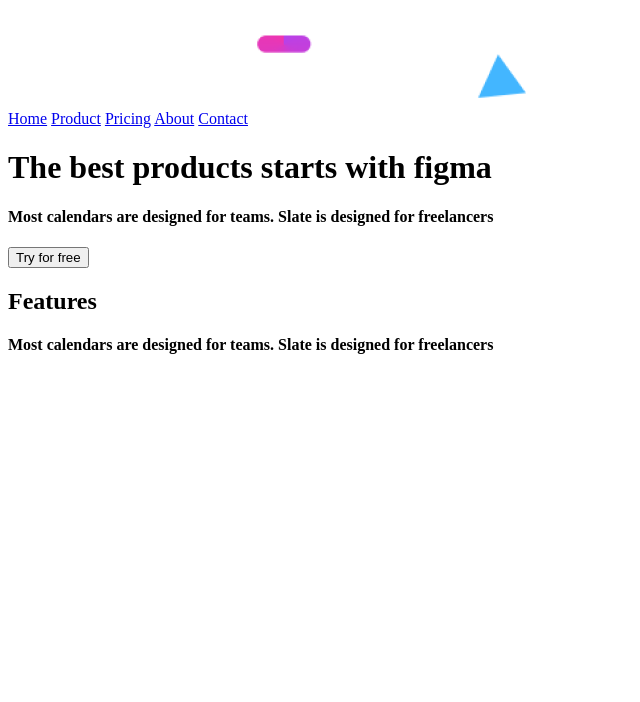
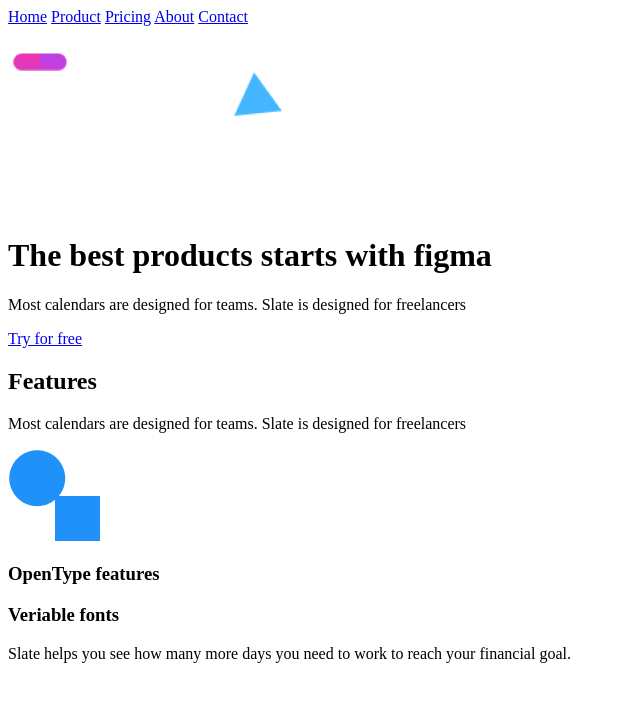
Before and after one commit to MaksymFartushok/web-project, a plain HTML site: page index.html in a window 1280 px wide. Shown: the whole page, without its empty margins (0-640 px from the left). Drawn offline with Linux system fonts and the light colour scheme.

Commit message:
index.html updated

```diff
--- a/index.html
+++ b/index.html
@@ -10,29 +10,43 @@
 </head>
 
 <body>
-    <script src="https://unpkg.com/html-data-include@3.3.3/html-data-include.js"></script>
-    <header>
-        <nav>
+    <header class="header">
+        <nav class="header__menu">
             <a href="#">Home</a>
             <a href="#">Product</a>
             <a href="#">Pricing</a>
             <a href="#">About</a>
-            <a href="#">Contact</a> <img src="src/logo.png" alt="figma logo">
-            <img src="src/twitter_logo.png" alt="twitter logo">
-            <img src="src/fb_logo.png" alt="facebook logo">
-            <img src="src/in_logo.png" alt="instagram logo">
+            <a href="#">Contact</a>
         </nav>
+        <img src="img/logo.png" alt="figma logo">
+        <div class="header__social-logo">
+            <img src="img/twitter_logo.png" alt="twitter logo">
+            <img src="img/fb_logo.png" alt="facebook logo">
+            <img src="img/in_logo.png" alt="instagram logo">
+        </div>
     </header>
     <main>
         <h1>The best products starts with figma</h1>
-        <h4>Most calendars are designed for teams. Slate is designed for freelancers</h4>
-        <button href="#">Try for free</button>
-        <h2>Features</h2>
-        <h4>Most calendars are designed for teams. Slate is designed for freelancers</h4>
+        <p>Most calendars are designed for teams. Slate is designed for freelancers</p>
+        <a href="#">Try for free</a>
+        <section class="Features">
+            <h2>Features</h2>
+            <p>Most calendars are designed for teams. Slate is designed for freelancers</p>
+            <div class="Features__descriptoin">
+                <div class="Features__descriptoin__1">
+                    <img src="img/figures.png" alt="figures">
+                    <h3>OpenType features</h3>
+                    <h3>Veriable fonts</h3>
+                    <p>Slate helps you see how many more days you need to work to reach your financial goal.</p>
+                </div>
+            </div>
+        </section>
+
     </main>
     <footer>
 
     </footer>
+    <script src=" https://unpkg.com/html-data-include@3.3.3/html-data-include.js"></script>
 </body>
 
 </html>
```
Also changed, not shown: img/fb_logo.png (renamed from src/fb_logo.png), img/figures.png (added), img/in_logo.png (renamed from src/in_logo.png), img/logo.png (renamed from src/logo.png), img/twitter_logo.png (renamed from src/twitter_logo.png), 2 other files.
